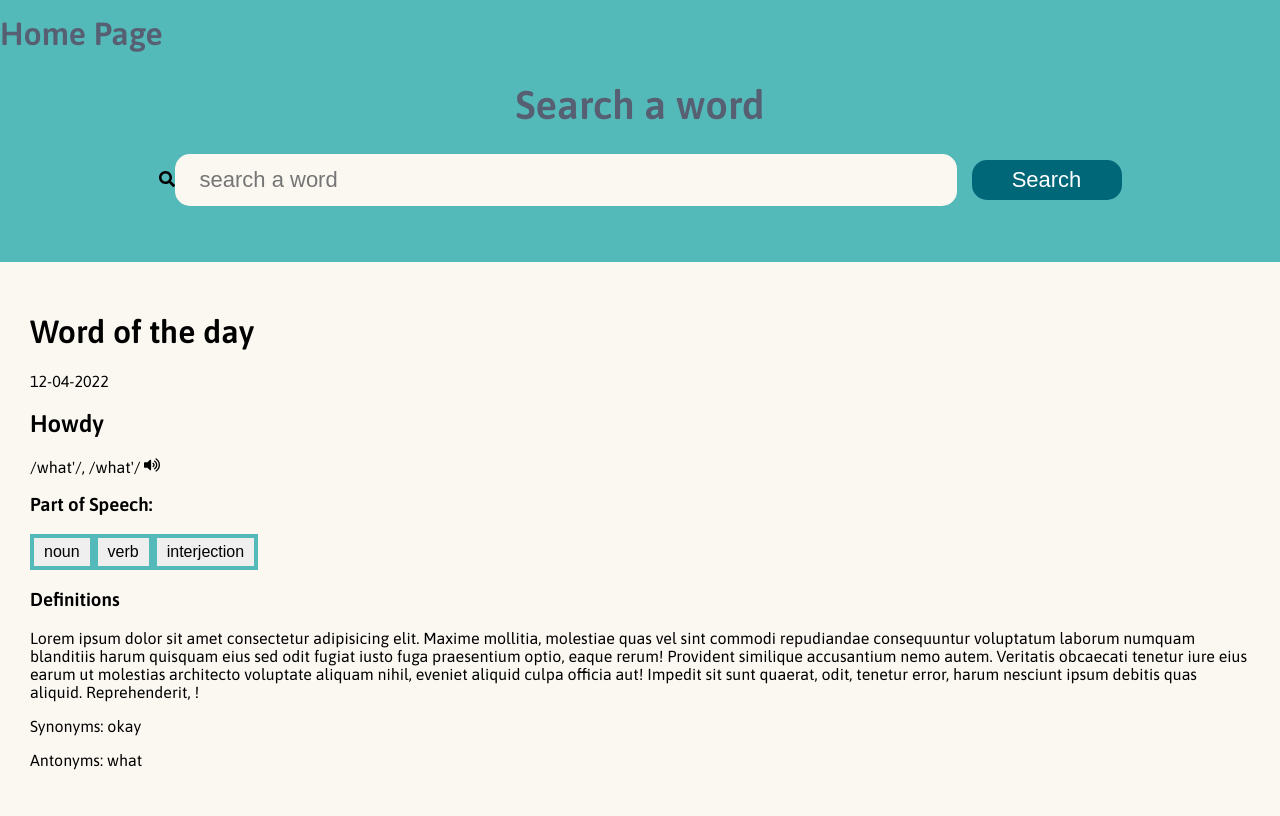
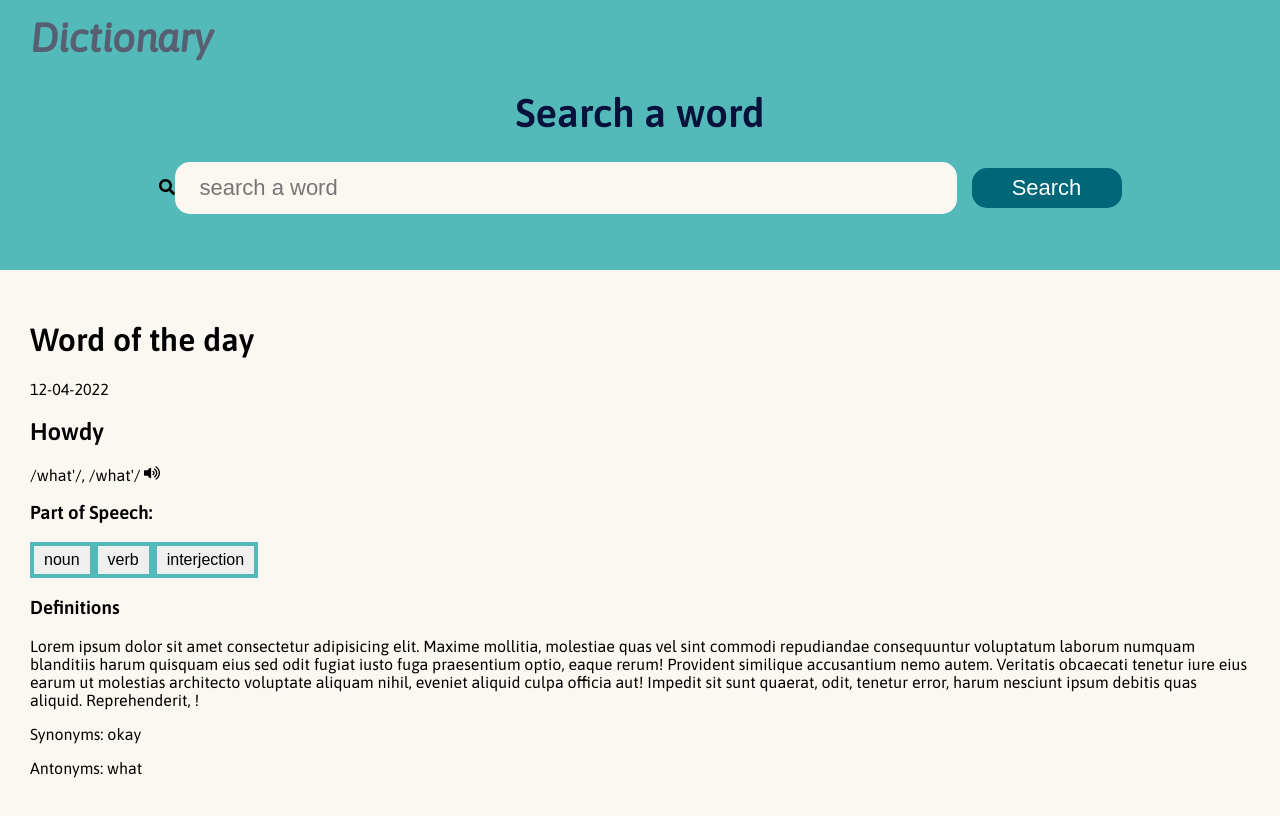
Before and after one commit to Amotul-raheem/dictionary-app, a React (Create React App) app: page / in a window 1280 px wide. Shown: the top 816 px of the page. Built offline with nearby package versions, Linux system fonts and the light colour scheme.

Commit message:
Made some style changes

```diff
--- a/src/components/HomePage/HomePage.css
+++ b/src/components/HomePage/HomePage.css
@@ -6,6 +6,10 @@
 .home-page-logo {
     margin: 0;
     color: #576072;
+    padding: 0 30px;
+    font-size: 40px;
+    font-style: italic;
+
 }
 
 .lower-container{
--- a/src/components/HomePage/HomePage.js
+++ b/src/components/HomePage/HomePage.js
@@ -1,25 +1,28 @@
-import React from "react"
+import React, {useState} from "react"
 import "./HomePage.css"
 import Search from "../Search/Search.js";
 import Word from "../Word/Word";
 
 
 function HomePage() {
-    const handleChange = () => {
-        console.log("okay")
+    const [value, setValue] = useState("")
+
+    const handleChange = (e) => {
+         setValue(e.target.value)
     }
+
     const handleSearch = () => {
-        console.log("okay")
+        console.log(value)
     }
 
     return (
         <div className="homepage">
             <div className="homepage-nav-bar">
-                <h1 className="home-page-logo">Home Page</h1>
+                <h1 className="home-page-logo">Dictionary</h1>
             </div>
             <div>
                 <Search
-                    // value={"what"}
+                    value={value}
                     handleChange={handleChange}
                     handleSearch={handleSearch}
                 />
--- a/src/components/PartOfSpeechButton/PartOfSpeechButton.css
+++ b/src/components/PartOfSpeechButton/PartOfSpeechButton.css
@@ -5,7 +5,7 @@
     padding: 5px 10px;
 }
 
-button:focus{
+.part-of-speech-button:focus{
     background-color: #54BAB9;
     color: #fff;
 }
--- a/src/components/Search/Search.css
+++ b/src/components/Search/Search.css
@@ -7,7 +7,7 @@
 }
 .search-header{
     font-size: 40px;
-    color: #576072;
+    color: #06113C;
     margin-top: 0;
 }
 .search-input{
@@ -33,3 +33,8 @@
     font-size: 22px;
     cursor: pointer;
 }
+.search-button:hover{
+    background-color: #B9F8D3;
+    border: 5px solid #B9F8D3;
+    color: #576072;
+}
--- a/src/components/Word/Word.js
+++ b/src/components/Word/Word.js
@@ -4,7 +4,7 @@ import * as FaIcons from "react-icons/fa"
 import PartOfSpeechButton from "../PartOfSpeechButton/PartOfSpeechButton"
 
 function Word(props) {
-    const {date, meaning, word, phonetics,synonyms, antonyms, partOfSpeechName,handleClick} = props
+    const {date, meaning, word, phonetics,synonyms, antonyms,handleClick} = props
     return (
         <div className="word-container">
             <h1 className="word-heading">
```
